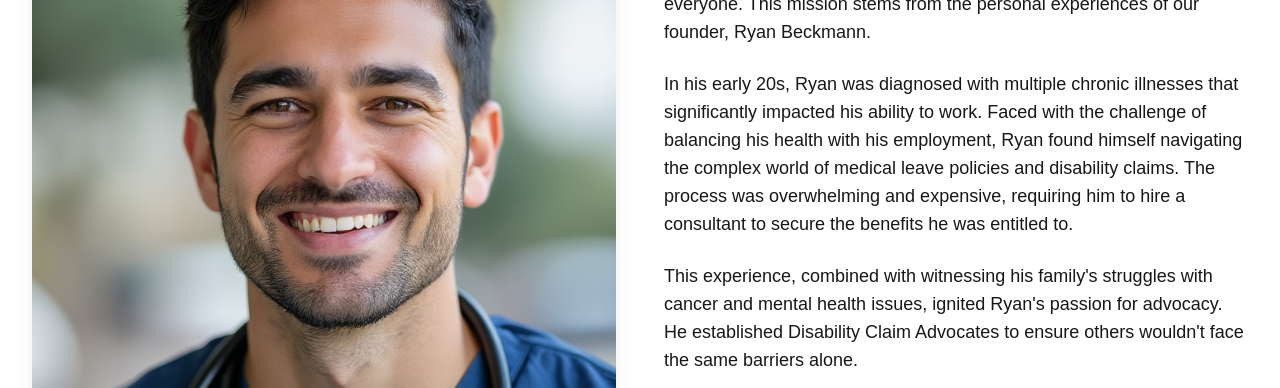
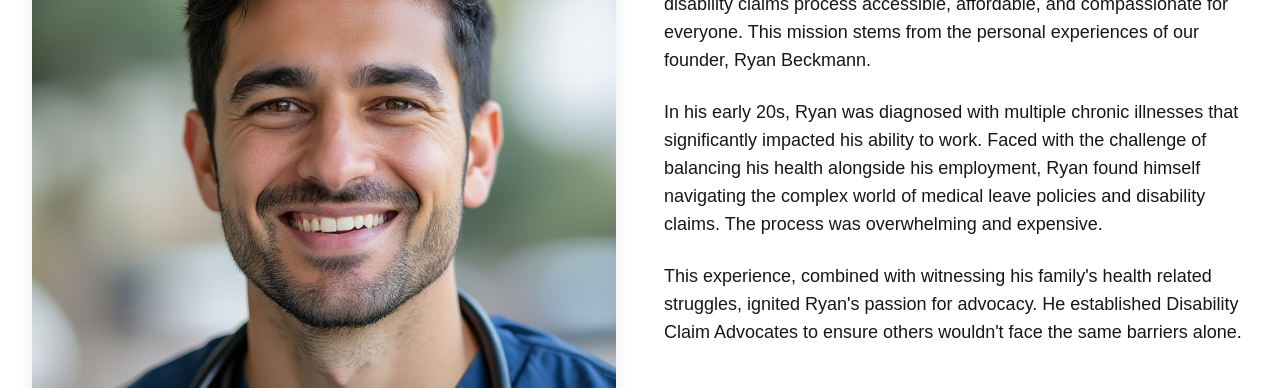
Before and after one commit to avossmeyer/VossHealthConsultant, a Next.js app: page /about in a window 1280 px wide. Shown: the part 564-952 px from the top of the page. Built offline with nearby package versions, Linux system fonts and the light colour scheme.

Commit message:
Update page.js

```diff
--- a/src/app/about/page.js
+++ b/src/app/about/page.js
@@ -115,14 +115,12 @@ export default function About() {
               </p>
               <p className="text-lg mb-6">
                 In his early 20s, Ryan was diagnosed with multiple chronic illnesses that significantly
-                impacted his ability to work. Faced with the challenge of balancing his health with his
+                impacted his ability to work. Faced with the challenge of balancing his health alongside his
                 employment, Ryan found himself navigating the complex world of medical leave policies
-                and disability claims. The process was overwhelming and expensive, requiring him to
-                hire a consultant to secure the benefits he was entitled to.
+                and disability claims. The process was overwhelming and expensive.
               </p>
               <p className="text-lg mb-6">
-                This experience, combined with witnessing his family&apos;s struggles with cancer and mental
-                health issues, ignited Ryan&apos;s passion for advocacy. He established Disability Claim
+                This experience, combined with witnessing his family&apos;s health related struggles, ignited Ryan&apos;s passion for advocacy. He established Disability Claim
                 Advocates to ensure others wouldn&apos;t face the same barriers alone.
               </p>
             </div>
```
